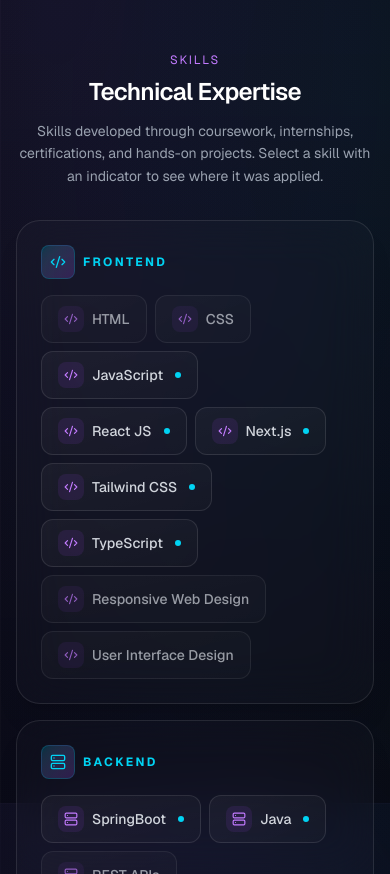
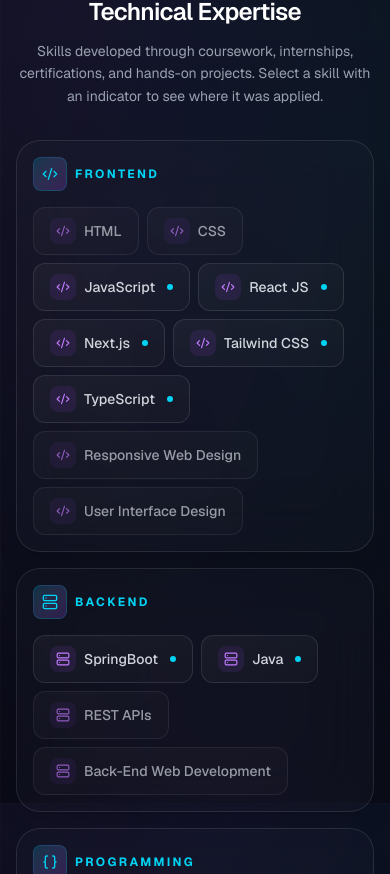
Before and after one commit to Ppoloju/pravalika-portfolio, a Next.js app: page / in a window 390 px wide. Shown: the part 2573-3447 px from the top of the page. Built offline with nearby package versions, Linux system fonts and the light colour scheme.

Commit message:
Tighten mobile card layout

```diff
--- a/components/sections/Skills.tsx
+++ b/components/sections/Skills.tsx
@@ -35,7 +35,7 @@ export function Skills() {
   };
 
   return (
-    <section id="skills" className="py-20 sm:py-24 md:py-32 lg:py-40 bg-gradient-to-b from-transparent via-gray-950/50 to-transparent relative overflow-hidden">
+    <section id="skills" className="relative overflow-hidden bg-gradient-to-b from-transparent via-gray-950/50 to-transparent py-16 sm:py-20 md:py-32 lg:py-40">
       {/* Enhanced background decorative elements */}
       <div className="absolute inset-0 overflow-hidden pointer-events-none">
         <motion.div
@@ -98,7 +98,7 @@ export function Skills() {
             const Icon = categoryIcons[category];
             return (
               <motion.div key={category} variants={staggerItem}>
-                <GlowCard hover={true} className="h-full p-4 sm:p-5 md:p-7 transition-all duration-500 hover:scale-[1.03] hover:shadow-[0_0_50px_-12px_rgba(168,85,247,0.25)] backdrop-blur-sm bg-white/[0.02]">
+                <GlowCard hover={true} className="h-full p-4 sm:p-5 md:p-7 transition-all duration-500 hover:shadow-[0_0_50px_-12px_rgba(168,85,247,0.25)] backdrop-blur-sm bg-white/[0.02] md:hover:scale-[1.02]">
                   <div className="flex items-center gap-2 sm:gap-3 mb-4 sm:mb-6">
                     <motion.div
                       whileHover={{ rotate: 360, scale: 1.1 }}
--- a/components/ui/GlowCard.tsx
+++ b/components/ui/GlowCard.tsx
@@ -20,7 +20,7 @@ export function GlowCard({
       transition={{ type: "spring", stiffness: 400, damping: 25 }}
       className={cn(
         "group relative rounded-3xl border border-white/10 bg-slate-950/60 shadow-xl shadow-black/10 backdrop-blur-xl",
-        "p-6 md:p-8 transition-all duration-300",
+        "p-4 sm:p-6 md:p-8 transition-all duration-300",
         hover && "hover:border-purple-400/30 hover:shadow-2xl hover:shadow-purple-950/30",
         className
       )}
--- a/components/ui/ProjectCard.tsx
+++ b/components/ui/ProjectCard.tsx
@@ -55,16 +55,16 @@ export function ProjectCard({ project }: ProjectCardProps) {
         </span>
       </div>
 
-      <div className="flex flex-1 flex-col p-4 sm:p-5 md:p-6 lg:p-8">
+      <div className="flex min-w-0 flex-1 flex-col p-4 sm:p-5 md:p-6 lg:p-8">
         {project.context && (
           <p className="mb-2 text-[10px] font-medium uppercase tracking-[0.14em] text-gray-500 sm:text-[11px]">
             {project.context}
           </p>
         )}
-        <h3 className="text-lg font-semibold leading-snug text-white sm:text-xl">
+        <h3 className="break-words text-lg font-semibold leading-snug text-white sm:text-xl">
           {project.title}
         </h3>
-        <p className="mt-2 sm:mt-3 flex-1 text-sm sm:text-base text-gray-400 leading-relaxed">
+        <p className="mt-2 flex-1 break-words text-sm leading-relaxed text-gray-400 sm:mt-3 sm:text-base">
           {project.description}
         </p>
 
@@ -81,7 +81,7 @@ export function ProjectCard({ project }: ProjectCardProps) {
           </div>
         )}
 
-        <div className="mt-4 sm:mt-6 flex flex-wrap gap-2 sm:gap-3">
+        <div className="mt-4 flex flex-wrap gap-2 sm:mt-6 sm:gap-3">
           {project.githubUrl ? (
             <OutlineButton
               href={project.githubUrl}
```
